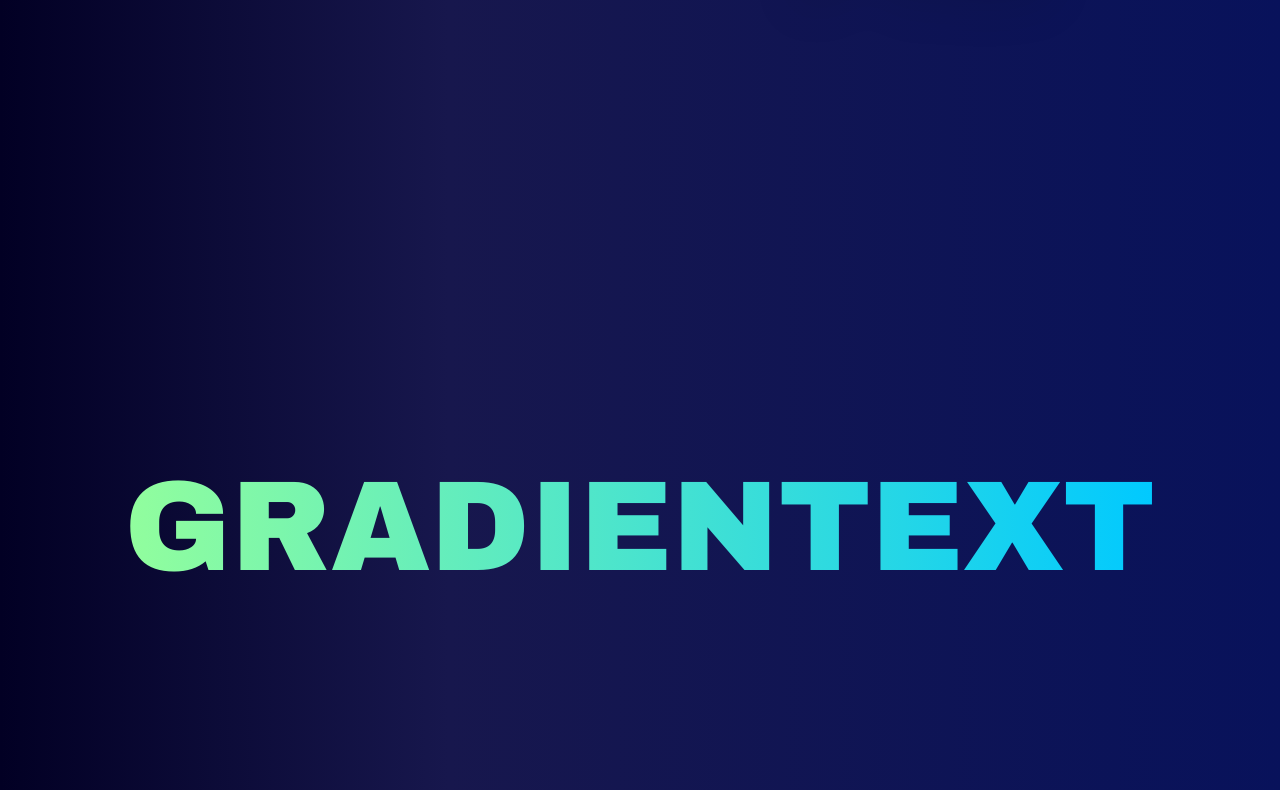
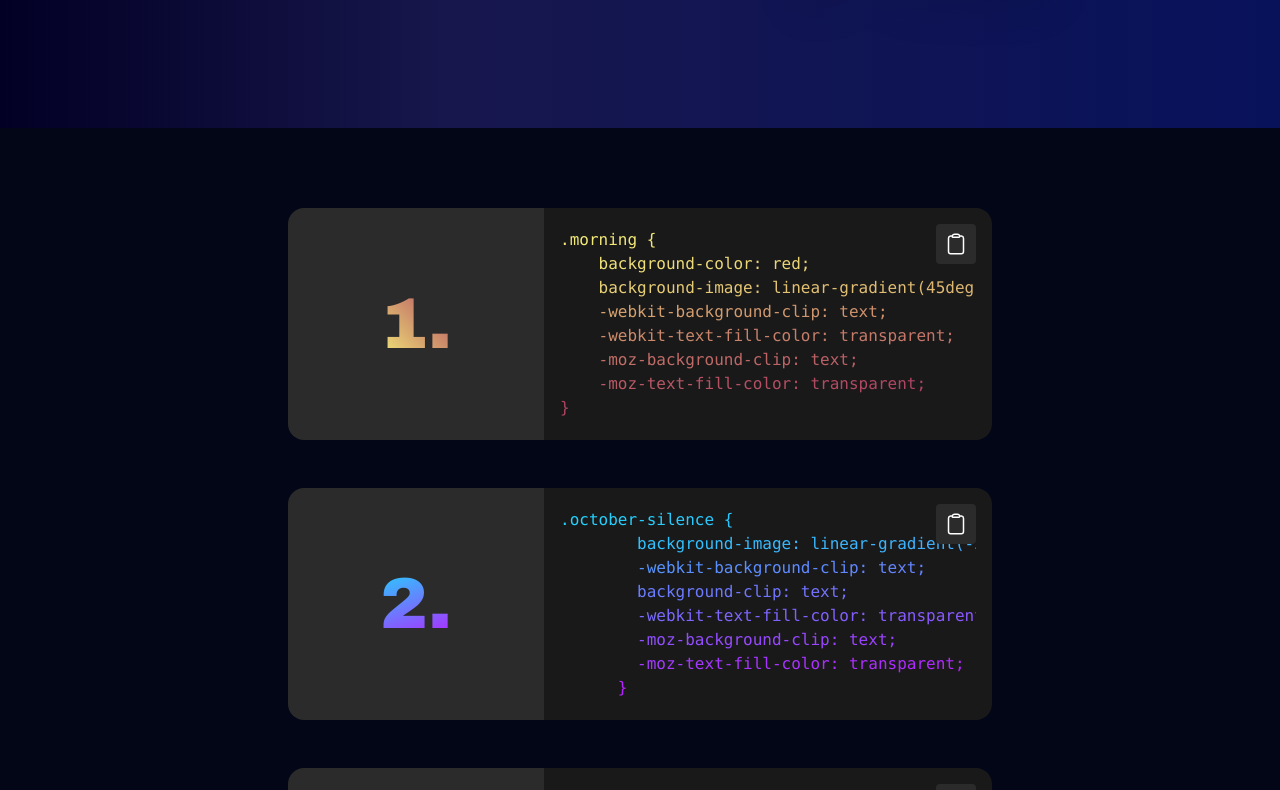
Before and after one commit to Avalojandro/GradienText, a React (Vite) app: page / in a window 1280 px wide. Shown: the part 360-1150 px from the top of the page. Built offline with nearby package versions, Linux system fonts and the light colour scheme.

Commit message:
:memo: meta tags

```diff
--- a/src/App.jsx
+++ b/src/App.jsx
@@ -87,12 +87,6 @@ function App() {
         </div>
         <br /><br /><br />
       </div>
-
-      <div className="flex bg-blue-brand items-center justify-center h-screen w-full">
-        <h1 className="text-9xl summer-games archivo-black-regular">GRADIENTEXT</h1>
-      </div>
-
-
       <div className=" bg-slate-950 justify-center flex">
         <div className="max-w-[98] sm:max-w-[90%] md:max-w-[75%] xl:max-w-[55%] w-full py-8">
           {gradients.map((gradient, index) => (
```
